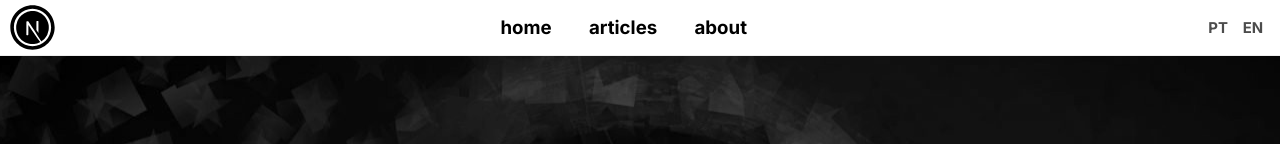
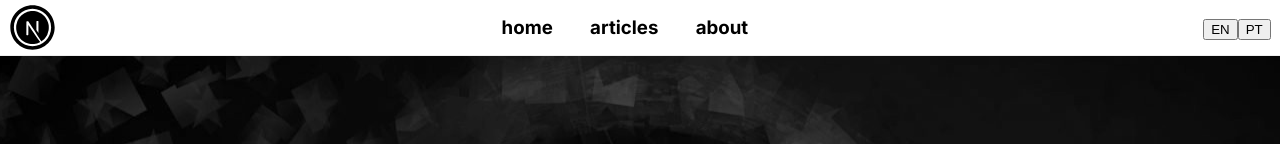
Before and after one commit to elvessousa/next-intl, a Next.js app: page / in a window 1280 px wide. Shown: the top 144 px of the page. Built offline with nearby package versions, Linux system fonts and the light colour scheme.

Commit message:
Translation and locale change.

```diff
--- a/components/Header/index.tsx
+++ b/components/Header/index.tsx
@@ -1,6 +1,9 @@
+import { useContext } from "react";
+import { useRouter } from "next/router";
+
 import Navigation from "../Navigation";
 import Logo from "../Logo";
-import Link from "next/link";
+import { LanguageContext, locales } from "../../intl/LanguageProvider";
 
 interface Props {
   className?: string;
@@ -9,6 +12,15 @@ interface Props {
 
 const Header: React.FC<Props> = ({ className, children }) => {
   const headerClass = className || "header";
+  const [locale, setLocale] = useContext(LanguageContext);
+  const router = useRouter();
+
+  function handleLocaleChange(language: string) {
+    const regex = new RegExp(`^/(${locales.join("|")})`);
+    setLocale(language);
+
+    router.push(router.pathname, router.asPath.replace(regex, `/${language}`));
+  }
 
   return (
     <header className={headerClass}>
@@ -16,12 +28,8 @@ const Header: React.FC<Props> = ({ className, children }) => {
       <Navigation />
       {children}
       <div className="lang">
-        <Link href="/">
-          <a>PT</a>
-        </Link>
-        <Link href="/en">
-          <a>EN</a>
-        </Link>
+        <button onClick={() => handleLocaleChange("en")}>EN</button>
+        <button onClick={() => handleLocaleChange("pt")}>PT</button>
       </div>
     </header>
   );
```
